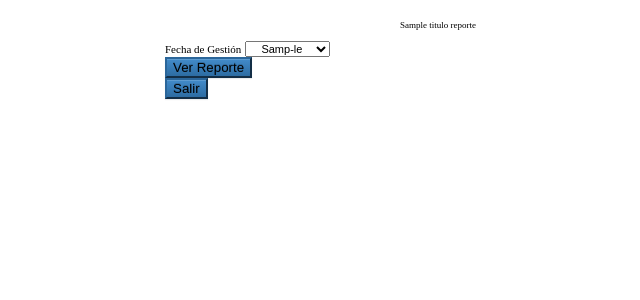
After one commit to sergioFavio/softwareERP, a CodeIgniter app: template application/views/contabilidad/reporteContabilidad.php in a window 1280 px wide. The commit adds this page. Shown: the top 300 px of the page, without its empty margins (202-842 px from the left). Run offline with CodeIgniter, Linux system fonts and the light colour scheme; the template is opened without the code that fills it: most values are stand-ins (such as "Sample title", 1, 10 or a date in 2020).

Commit message:
reporte libro diario versión: 0.1

```diff
--- a/application/controllers/materiales.php
+++ b/application/controllers/materiales.php
@@ -1758,7 +1758,6 @@ class Materiales extends CI_Controller {
 		$this->load->view('footer');
 	}
 
-
 	public function materialPorNumeroOrden(){
 		$nombreDeposito= $_GET['nombreDeposito']; //... lee nombreDeposito que viene del menu principal(salida de  almacen/bodega ) ...
 		$tipoTransaccion= $_GET['tipoTransaccion']; //... lee tipoTransaccion que viene del menu principal(salida de  almacen/bodega ) ...
@@ -1769,8 +1768,6 @@ class Materiales extends CI_Controller {
 		$this->load->view('inventarios/materialPorNumeroOrden',$datos );
 		$this->load->view('footer');
 	}
-
-
 
 	public function generarReporteMensualsalida(){
 		//... genera reporte de salida mensual de materiales en PDF
--- a/application/views/contabilidad/comprobante.php
+++ b/application/views/contabilidad/comprobante.php
@@ -89,10 +89,8 @@ td { height:10px;  width:890px; margin:0px; cell-spacing:0px;}
 				         <option value="Banco Económico M.E.">Banco Económico M.E.</option>
 				         <option value="Banco Unión M.N.">Banco Unión M.N.</option>
 		        	</select>
-
 	    		</div>
-
-	    	</div><!-- /.col-lg-4 -->
+	    	</div><!-- /.col-xs-2 -->
 
 	    	<div class="col-xs-1">
 	    	 	<span></span>
--- /dev/null
+++ b/application/views/contabilidad/reporteContabilidad.php
@@ -0,0 +1,83 @@
+<link rel="stylesheet" href="<?= base_url("css/bootstrap-theme.min.css")?>">
+
+<style type="text/css" >
+
+	.cuerpoCabeceraReporteSalida{margin: 2px;}
+
+	/* Fix alignment issue of label on extra small devices in Bootstrap 3.2 */
+    .form-horizontal .control-label{padding-top: 7px;}
+
+    .tituloReporte{font-size:9px; margin-top:10px; }
+
+	#cuerpo{margin:0 auto; padding:0; width:550px; height:105px;}
+
+	#inputFechaInicial, #letraCabecera{font-size:11px;text-align:center; }
+	.inputFechaInicial{font-size:11px;text-align:center; }
+
+	.fechaInicial{font-size:11px;text-align:center; }
+
+</style>
+
+<script>
+
+$(document).ready(function() {
+
+	$("#btnGenerarReporteSalida").click(function(){
+	// valida fechas y luego genera reporte de salida ...
+    	$("#form_").submit(); // ...  va a la funcion generarReporteMensualsalida ...
+	});
+
+}); // fin document.ready
+
+
+</script>
+
+<div class="jumbotron" id="cuerpo" >
+
+	<div class="cuerpoCabeceraReporteSalida">
+	    <form class='form-horizontal' method='post' action='<?=base_url()?>contabilidad/generarReporte<?=$reporte?>' id='form_' name='form_' >
+	    	<div style="height:2px;"></div>
+			<p align="center" class="tituloReporte" ><span class="label label-default"> <?= $tituloReporte ?> </span></p>
+
+		   <div class="row">
+
+			   	<div class="col-xs-1 col-md-1">
+					<span></span>
+			   	</div>
+
+				<div class="col-xs-3">
+					<div class="input-group input-group-sm">
+				    	<span class="input-group-addon" id="letraCabecera" >Fecha de Gestión</span>
+		    	 		<select class = "form-control input-sm" id="fechaGestion" name="fechaGestion" placeholder="fecha de gestión&hellip;" style="width:85px;font-size:11px;text-align:center;">
+						   <?php foreach($fechasGestiones as $fechaGestion):?>
+					         <option value="<?= $fechaGestion['gestion'] ?>"> <?= substr($fechaGestion['gestion'],0,4).'-'.substr($fechaGestion['gestion'],4,2) ?> </option>
+					       <?php endforeach ?>
+			        	</select>
+		    		</div>
+	    		</div><!-- /.col-xs-2 -->
+
+			    <div class="col-xs-2 col-md-2">
+					<span></span>
+			   	</div>
+
+			    <div class="col-xs-6 col-md-2">
+			    	<button type="button" id="btnGenerarReporteSalida" class="btn btn-primary btn-sm"><span class="glyphicon glyphicon-eye-open"></span> Ver Reporte</button>
+			    </div>
+
+			    <div class="col-xs-1 col-md-1">
+					<span></span>
+			   	</div>
+
+			    <div class="col-xs-6 col-md-2"">
+					<button type="button" id="btnSalir" class="btn btn-primary btn-sm" onClick="window.location.href='<?=base_url();?>menuController/index'"><span class="glyphicon glyphicon-eject"></span> Salir</button>&nbsp;&nbsp;&nbsp;&nbsp;&nbsp;&nbsp;
+				</div>
+
+		</div><!-- /.row -->
+
+			<!--input type="hidden"  name="tituloReporte" value="<?= $reporte?> ?>" />     <!--  nombreDeposito: almacen/bodega -->
+			<!--input type="hidden"  name="tipoTransaccion" value="<?= $tipoTransaccion ?>" />     <!-- tipoTransaccion: ingreso/salida -->
+
+	    </form>
+	</div>
+
+</div>
--- a/application/views/navbar.php
+++ b/application/views/navbar.php
@@ -146,9 +146,6 @@
 						</ul>
 					</li>
 
-
-
-
                     <li class="dropdown dropdown-submenu"><a href="#" class="dropdown-toggle" data-toggle="dropdown"><span class="glyphicon glyphicon-usd"></span> Cotización</a>
 						<ul class="dropdown-menu">
 							<li><a href="#"><span class="glyphicon glyphicon-usd"></span> Cotizar</a></li>
@@ -185,7 +182,7 @@
 					</li>
                     <li class="dropdown dropdown-submenu"><a href="#" class="dropdown-toggle" data-toggle="dropdown"><span class="glyphicon glyphicon-list-alt"></span> Reportes</a>
                     	<ul class="dropdown-menu">
-							<li><a href="#"><span class="glyphicon glyphicon-book"></span> Libro Diario</a></li>
+							<li><a href="<?=base_url();?>contabilidad/reporteContabilidad?reporte=DG"><span class="glyphicon glyphicon-book"></span> Libro Diario</a></li>
 							<li><a href="#"><span class="glyphicon glyphicon-book"></span> Libro Mayores</a></li>
 							<li><a href="#"><span class="glyphicon glyphicon-plus-sign"></span><span class="glyphicon glyphicon-minus-sign"></span> Sumas y saldos</a></li>
 							<li><a href="#"><span class="glyphicon glyphicon-eye-open"></span> otros ....</a></li>
```
Also changed, not shown: application/controllers/contabilidad.php (+18 -0 lines), 2 other files.
